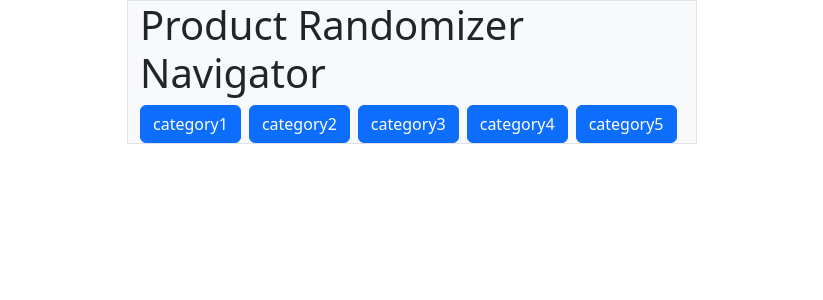
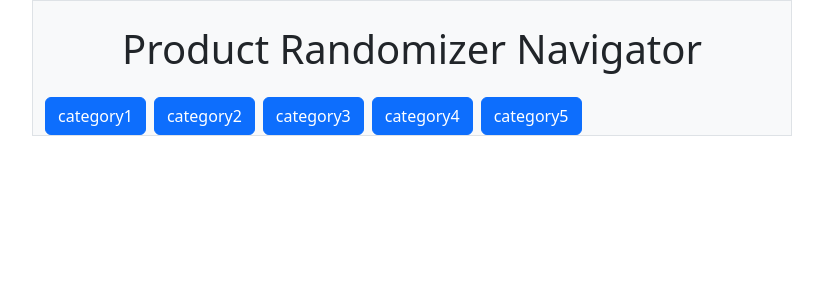
Before and after one commit to patwu22/AIDaysGatorHack2023, a React (Create React App) app: page / in a window 1280 px wide. Shown: the top 300 px of the page, without its empty margins (228-1051 px from the left). Built offline with nearby package versions, Linux system fonts and the light colour scheme.

Commit message:
Changed Centering on Title and changed background color

```diff
--- a/src/App.js
+++ b/src/App.js
@@ -8,8 +8,8 @@ function App() {
       <Container>
         <Row>
           <Col></Col>
-          <Col xs={6} className="bg-light border">
-            <h1 className="header">Product Randomizer Navigator</h1>
+          <Col xs={8} className="bg-light border">
+            <h1 className="header text-center m-4">Product Randomizer Navigator</h1>
             <Stack direction="horizontal" gap={2}>
               <Categories name="category1"></Categories>
               <Categories name="category2"></Categories>
```
